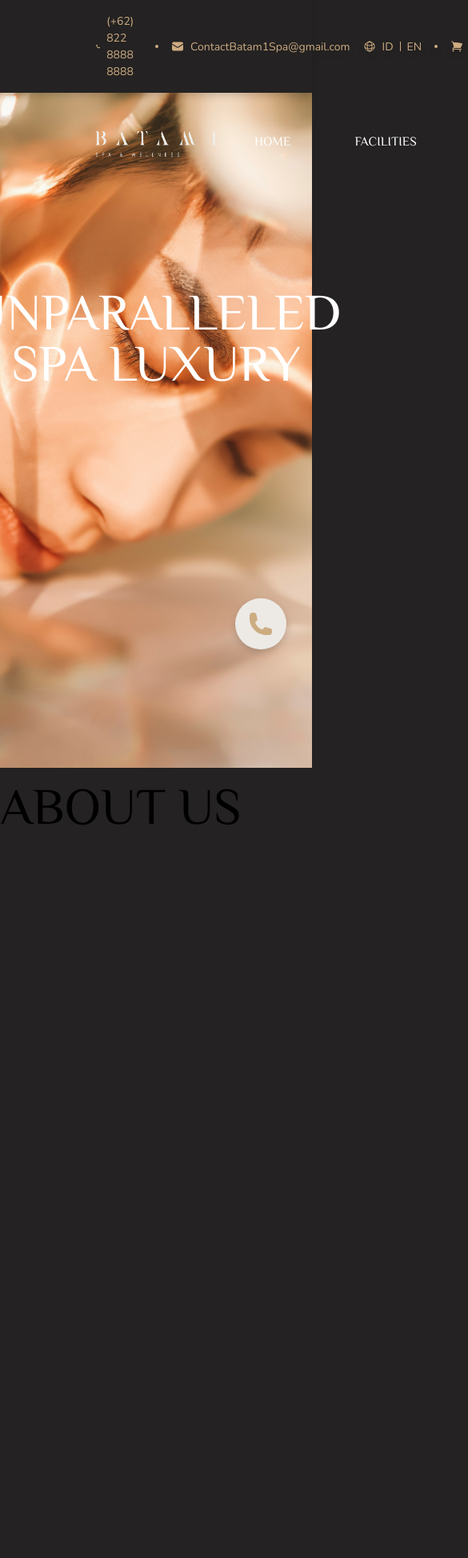
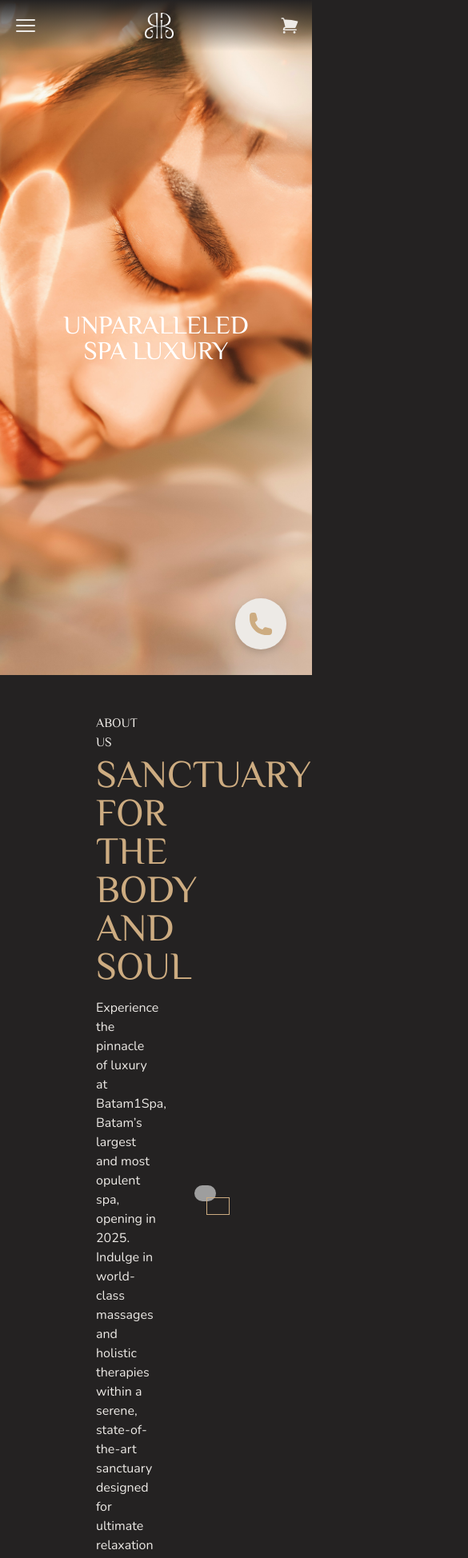
Before and after one commit to Vanness1900/batam1spa, a React (Vite) app: page / in a window 390 px wide. Shown: the top 1948 px of the page at 80% size, 585 px wide, since content can reach past the window. Before the commit the page ends 1056 px from the top, so only its background shows below. Built offline with nearby package versions, Linux system fonts and the light colour scheme; grey boxes are pictures that could not be loaded; a web font is replaced by a local one.

Commit message:
Added mobile version to some
finish buttonCommon, added header mobile, finished banner mobile and desktop, added imageContainer, finish desktop aboutUs.

```diff
--- a/src/components/AboutUs.jsx
+++ /dev/null
@@ -1,11 +0,0 @@
-import lounge from '../assets/lounge.jpg'
-
-function AboutUs() {
-    return (
-        <div>
-            <h1>ABOUT US</h1>
-        </div>
-    );
-}
-
-export default AboutUs
--- /dev/null
+++ b/src/components/ButtonCommon.jsx
@@ -0,0 +1,14 @@
+
+
+function ButtonCommon({text}){
+    return(
+        <button className="px-4 py-2 border-1 rounded-sm
+                            max-w-max
+                            transition-all duration-300
+                            hover:bg-c-gold-1 focus:outline-none focus:ring-2 focus:ring-c-gold-1">
+            <span className="uppercase">{text}</span>
+        </button>
+    );
+}
+
+export default ButtonCommon
--- a/src/components/Header.jsx
+++ b/src/components/Header.jsx
@@ -1,11 +1,12 @@
-import HeaderLogo from '../assets/White_Logotype_Left_150DPI.png'
+import HeaderLogoType from '../assets/White_Logotype_Left_150DPI.png'
+import HeaderLogoMark from '../assets/Pure_White_Mark_150DPI.png'
 import ButtonHeader from './ButtonHeader.jsx'
 
 function Header() {
     return (
     <header>
-        <nav className="flex gap-4 px-30 py-12 justify-between">
-            <img src={HeaderLogo} className='h-[32px]' />
+        <nav className="hidden lg:flex gap-4 px-30 py-12 justify-between">
+            <img src={HeaderLogoType} alt="Batam1Spa's Logo" className='h-[32px]' />
             <ul className="flex gap-4">
                 <ButtonHeader page="HOME" />
                 <ButtonHeader page="FACILITIES" />
@@ -13,6 +14,17 @@ function Header() {
                 <ButtonHeader page="CONTACT" />
             </ul>
         </nav>
+
+        <nav className="lg:hidden flex items-center justify-between px-4 py-4
+                        bg-gradient-to-b from-c-black-1 to-transparent">
+            <svg xmlns="http://www.w3.org/2000/svg" viewBox="0 0 24 24" fill="currentColor" className="size-8">
+                <path fillRule="evenodd" d="M3 6.75A.75.75 0 0 1 3.75 6h16.5a.75.75 0 0 1 0 1.5H3.75A.75.75 0 0 1 3 6.75ZM3 12a.75.75 0 0 1 .75-.75h16.5a.75.75 0 0 1 0 1.5H3.75A.75.75 0 0 1 3 12Zm0 5.25a.75.75 0 0 1 .75-.75h16.5a.75.75 0 0 1 0 1.5H3.75a.75.75 0 0 1-.75-.75Z" clipRule="evenodd" />
+            </svg>
+            <img src={HeaderLogoMark} alt="Batam1Spa's Logo" className="h-8 w-auto" />
+            <svg xmlns="http://www.w3.org/2000/svg" viewBox="0 0 24 24" fill="currentColor" className="size-6">
+                <path d="M2.25 2.25a.75.75 0 0 0 0 1.5h1.386c.17 0 .318.114.362.278l2.558 9.592a3.752 3.752 0 0 0-2.806 3.63c0 .414.336.75.75.75h15.75a.75.75 0 0 0 0-1.5H5.378A2.25 2.25 0 0 1 7.5 15h11.218a.75.75 0 0 0 .674-.421 60.358 60.358 0 0 0 2.96-7.228.75.75 0 0 0-.525-.965A60.864 60.864 0 0 0 5.68 4.509l-.232-.867A1.875 1.875 0 0 0 3.636 2.25H2.25ZM3.75 20.25a1.5 1.5 0 1 1 3 0 1.5 1.5 0 0 1-3 0ZM16.5 20.25a1.5 1.5 0 1 1 3 0 1.5 1.5 0 0 1-3 0Z" />
+            </svg>
+        </nav>
     </header>
     );
 }
--- /dev/null
+++ b/src/components/ImageContainer.jsx
@@ -0,0 +1,14 @@
+
+
+function ImageContainer({image, altText = "Image of Batam1Spa"}) {
+    return (
+        <div className="relative w-1/2">
+            <img src={image} alt={altText} className="rounded-2xl w-full h-auto"/>
+            <div className="absolute inset-0
+                            transform translate-x-4 translate-y-4
+                            outline-1 outline-c-gold-1"></div>
+        </div>
+    );
+}
+
+export default ImageContainer
--- a/src/components/TopBar.jsx
+++ b/src/components/TopBar.jsx
@@ -2,7 +2,9 @@
 
 function TopBar() {
     return (
-        <div className='w-full flex gap-4 px-30 py-4 justify-between sticky top-0
+        <div className='hidden lg:flex justify-between
+                        w-full gap-4 px-30 py-4
+                        sticky top-0 z-100
                         bg-c-black-1 text-c-gold-1 drop-shadow-lg'>
             <div className="flex gap-4 items-center">
                 <span className="flex gap-2 items-center">
--- a/src/components/Whatsapp.jsx
+++ b/src/components/Whatsapp.jsx
@@ -3,9 +3,9 @@
 function Whatsapp(){
     return(
         <a href="https://wa.me/85129226" target="_blank" rel="noopener noreferrer">
-            <div className="size-16 rounded-full flex items-center justify-center
-                        fixed bottom-8 right-8
-                        bg-c-white-1 drop-shadow-lg hover:bg-c-gold-1 text-c-gold-1 hover:text-c-white-1">
+            <div className="flex items-center justify-center fixed bottom-8 right-8
+                            size-16 rounded-full
+                            bg-c-white-1 drop-shadow-lg hover:bg-c-gold-1 text-c-gold-1 hover:text-c-white-1">
                 <svg xmlns="http://www.w3.org/2000/svg" viewBox="0 0 24 24" fill="currentColor" className="size-8">
                 <path fillRule="evenodd" d="M1.5 4.5a3 3 0 0 1 3-3h1.372c.86 0 1.61.586 1.819 1.42l1.105 4.423a1.875 1.875 0 0 1-.694 1.955l-1.293.97c-.135.101-.164.249-.126.352a11.285 11.285 0 0 0 6.697 6.697c.103.038.25.009.352-.126l.97-1.293a1.875 1.875 0 0 1 1.955-.694l4.423 1.105c.834.209 1.42.959 1.42 1.82V19.5a3 3 0 0 1-3 3h-2.25C8.552 22.5 1.5 15.448 1.5 6.75V4.5Z" clipRule="evenodd" />
                 </svg>
--- a/src/index.css
+++ b/src/index.css
@@ -37,10 +37,12 @@
     h1 {
         font-family: var(--font-primary);
         font-size: var(--text-h1);
+        line-height: 100%;
     }
     h2 {
         font-family: var(--font-primary);
         font-size: var(--text-h2);
+        line-height: 100%;
     }
     h3 {
         font-family: var(--font-primary);
@@ -68,8 +70,14 @@
         font-family: var(--font-secondary);
         font-size: var(--text-regular);
     }
+
+    span {
+        font-family: var(--font-secondary);
+        font-size: var(--text-regular);
+    }
+
+    body {
+        background-color: var(--color-c-black-1);
+        color: var(--color-c-white-1);
+    }
 }
-
-body {
-    background-color: var(--color-c-black-1);
-}
--- a/src/pages/Home.jsx
+++ b/src/pages/Home.jsx
@@ -1,8 +1,8 @@
 import { useState } from 'react'
 import TopBar from '../components/TopBar.jsx'
-import Banner from '../components/Banner.jsx'
+import Banner from '../panels/Banner.jsx'
 import Footer from '../components/Footer.jsx'
-import AboutUs from '../components/AboutUs.jsx'
+import AboutUs from '../panels/AboutUs.jsx'
 
 import bannerImage from '../assets/banner_home.jpg'
 
--- /dev/null
+++ b/src/panels/AboutUs.jsx
@@ -0,0 +1,30 @@
+import lounge from '../assets/lounge.jpg'
+
+import ImageContainer from '../components/ImageContainer.jsx';
+import ButtonCommon from '../components/ButtonCommon.jsx';
+
+function AboutUs() {
+    return (
+        <div className="flex items-center gap-x-12
+                        px-30 py-12">
+            <div className="flex flex-col gap-y-8 w-1/2">
+                <div className="flex flex-col gap-y-4">
+                    <div className="flex flex-col gap-y-1">
+                        <h6 className="uppercase">About Us</h6>
+                        <h2 className="uppercase text-c-gold-1">Sanctuary for the Body and Soul</h2>
+                    </div>
+                    <p>Experience the pinnacle of luxury at Batam1Spa, Batam’s
+                        largest and most opulent spa, opening in 2025. Indulge
+                        in world-class massages and holistic therapies within a
+                        serene, state-of-the-art sanctuary designed for ultimate
+                        relaxation and rejuvenation.</p>
+                </div>
+                <ButtonCommon text="Explore Facilities"/>
+            </div>
+                <ImageContainer image={lounge} alt="Image of Batam1Spa's Lounge"/>
+        </div>
+
+    );
+}
+
+export default AboutUs
--- a/src/components/Banner.jsx
+++ b/src/panels/Banner.jsx
@@ -1,15 +1,16 @@
-import Header from './Header.jsx'
+import Header from '../components/Header.jsx'
 
 function Banner({image, text}){
     return(
-        <div className="w-full h-screen"
+        <div className="h-screen w-full"
             style={{backgroundImage: `url(${image})`,
                     backgroundSize: 'cover',
                     backgroundPosition: 'center',
                     }}>
             <Header />
             <h1 className="absolute top-1/2 left-1/2 transform -translate-x-1/2 -translate-y-1/2
-                            text-white text-h1/16 text-center">{text}</h1>
+                            text-h3 md:text-h2 lg:text-h1
+                            text-white text-center">{text}</h1>
         </div>
     );
 }
```
Also changed, not shown: src/assets/Pure_White_Mark_150DPI.png (added).
